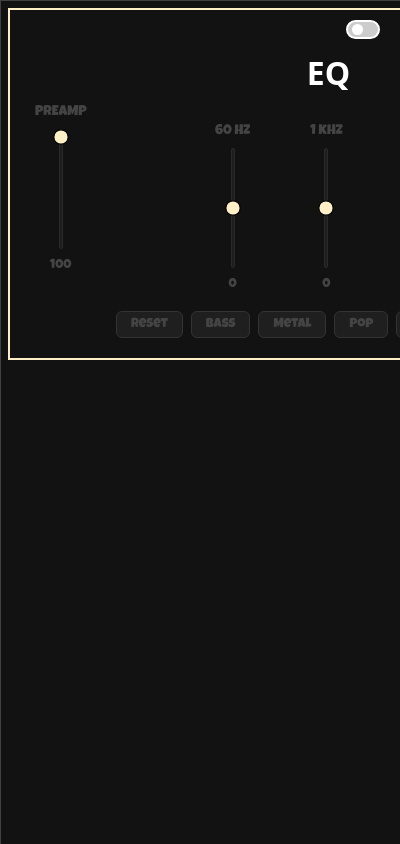
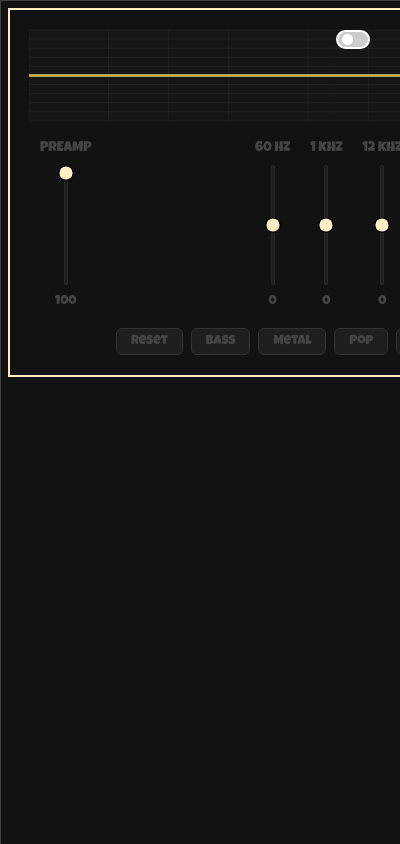
Before and after one commit to renessanssi/EQ, a browser extension: page popup/index.html in a window 400 px wide. Shown: the top 844 px of the page. Drawn offline with Linux system fonts and the light colour scheme; a web font is replaced by a local one.

Commit message:
Added visualizer
- Graphic visualizer of audio band
- Logarithmic preamp value
- Styling to include every feature

```diff
--- a/content.js
+++ b/content.js
@@ -70,7 +70,7 @@
     filters.bass.gain.value = settings.bass ?? 0;
     filters.mid.gain.value = settings.mid ?? 0;
     filters.treble.gain.value = settings.treble ?? 0;
-    preamp.gain.value = (settings.preamp ?? 100) / 100;
+    preamp.gain.value = Math.pow(10, ((settings.preamp ?? 100) - 100) / 100);
   });
 
   // -------------------------------
--- a/popup/index.html
+++ b/popup/index.html
@@ -14,8 +14,8 @@
   <div class="top-border"></div>
   <div class="left-border"></div>
 
-  <!-- Logo -->
-  <h1>EQ</h1>
+  <!-- Visualizer -->
+  <canvas id="eqCanvas"></canvas>
 
   <!-- Toggle Button -->
   <div class="toggle-wrapper">
@@ -23,10 +23,11 @@
     <label for="eqToggle"></label>
   </div>
 
+  <div class="eq-wrapper">
     <!-- Preamp -->
     <div class="preamp-container">
       <div class="slider-container">
-      <label>PREAMP</label>
+        <label for="preamp">PREAMP</label>
         <input type="range" id="preamp" min="0" max="100" value="100" step="1" />
         <span id="preampVal">100</span>
       </div>
@@ -50,9 +51,10 @@
         <span id="trebleVal">0</span>
       </div>
     </div>
+  </div>
 
   <!-- Presets -->
-  <div class="presets">
+  <div class="preset-container">
     <button id="resetBtn">Reset</button>
 
     <button class="preset" data-preset="boostBass">Bass</button>
@@ -63,7 +65,7 @@
     <button class="preset" id="customBtn" data-preset="boostCustom">Custom</button>
   </div>
 
-  <!-- Script -->
+  <!-- Scripts -->
   <script type="module" src="script.js"></script>
 </body>
 </html>
--- a/popup/script.js
+++ b/popup/script.js
@@ -72,12 +72,13 @@ function animateSliderTo(slider, target) {
 
   const interval = setInterval(() => {
     slider.value = parseFloat(slider.value) + stepValue;
+    slider.dispatchEvent(new Event('input'));
     count++;
     if (count >= steps) {
       slider.value = target;
+      slider.dispatchEvent(new Event('input'));
       clearInterval(interval);
     }
-    sendEQSettingsIfEnabled();
   }, 10);
 }
 
@@ -96,17 +97,14 @@ function removeActivePresets() {
 // Enable / disable controls based on toggle
 // -------------------------------
 function setControlsEnabled(enabled) {
-  // Sliders
   [dom.bassControl, dom.midControl, dom.trebleControl, dom.preampControl].forEach(slider => {
     slider.disabled = !enabled;
   });
 
-  // Buttons
   [dom.resetBtn, dom.customBtn, ...dom.presetButtons].forEach(btn => {
     btn.disabled = !enabled;
   });
 
-  // Optional dim overlay
   const eqContainer = document.querySelector('.equalizer-container');
   if (eqContainer) {
     eqContainer.classList.toggle('disabled', !enabled);
@@ -138,6 +136,11 @@ chrome.tabs.query({ active: true, currentWindow: true }, async (tabs) => {
 
   updateValueLabels(settings);
 
+  // ✅ Force graph redraw when popup reopens
+  if (window.eqGraphInjected && typeof window.redrawEQGraph === 'function') {
+    window.redrawEQGraph(settings);
+  }
+
   // Restore active preset button
   removeActivePresets();
   if (activePresetName) {
@@ -164,7 +167,6 @@ chrome.tabs.query({ active: true, currentWindow: true }, async (tabs) => {
     chrome.runtime.sendMessage({ type: 'toggleChanged', enabled, tabId: currentTabId });
 
     setControlsEnabled(enabled);
-
     if (enabled) sendEQSettings();
   });
 });
@@ -184,7 +186,7 @@ dom.preampControl.addEventListener('input', () => {
 // Equalizer sliders
 // -------------------------------
 [dom.bassControl, dom.midControl, dom.trebleControl].forEach((slider) => {
-  slider.addEventListener('input', () => {
+  slider.addEventListener('input', (event) => {
     updateValueLabels({
       bass: Number(dom.bassControl.value),
       mid: Number(dom.midControl.value),
@@ -193,17 +195,16 @@ dom.preampControl.addEventListener('input', () => {
 
     sendEQSettingsIfEnabled();
 
-    // Highlight Custom mode
+    if (event.isTrusted) {
       removeActivePresets();
       dom.customBtn.classList.add('active');
-
-    // Save "custom" preset
       chrome.storage.session.set({ [`activePreset_${currentTabId}`]: 'custom' });
       saveTabSettings(currentTabId, {
         bass: Number(dom.bassControl.value),
         mid: Number(dom.midControl.value),
         treble: Number(dom.trebleControl.value)
       }, 'custom');
+    }
   });
 });
 
@@ -263,3 +264,137 @@ dom.presetButtons.forEach((button) => {
     sendEQSettingsIfEnabled();
   });
 });
+
+// -------------------------------
+// Graph initialization
+// -------------------------------
+if (!window.eqGraphInjected) {
+  window.eqGraphInjected = true;
+
+  const context = new (window.AudioContext || window.webkitAudioContext)();
+  const filters = {
+    bass: context.createBiquadFilter(),
+    mid: context.createBiquadFilter(),
+    treble: context.createBiquadFilter()
+  };
+
+  filters.bass.type = 'lowshelf';
+  filters.bass.frequency.value = 60;
+  filters.bass.gain.value = 0;
+
+  filters.mid.type = 'peaking';
+  filters.mid.frequency.value = 1000;
+  filters.mid.Q.value = 1;
+  filters.mid.gain.value = 0;
+
+  filters.treble.type = 'highshelf';
+  filters.treble.frequency.value = 12000;
+  filters.treble.gain.value = 0;
+
+  const preamp = context.createGain();
+  preamp.gain.value = 1;
+
+  const canvas = document.getElementById('eqCanvas');
+  const ctx = canvas.getContext('2d');
+
+  const POINTS = 512;
+  const freqs = new Float32Array(POINTS);
+  const fmin = 20, fmax = 20000;
+  for (let i = 0; i < POINTS; i++) {
+    const frac = i / (POINTS - 1);
+    freqs[i] = fmin * Math.pow(fmax / fmin, frac);
+  }
+  const mag = {
+    bass: new Float32Array(POINTS),
+    mid: new Float32Array(POINTS),
+    treble: new Float32Array(POINTS)
+  };
+
+  function dBtoLinear(db) { return Math.pow(10, db / 20); }
+  function dbToY(db, top, bottom, plotH) { return ((top - db) / (top - bottom)) * plotH; }
+  function freqToX(freq, plotW) { return (Math.log10(freq / 20) / Math.log10(20000 / 20)) * plotW; }
+
+  function wireSlider(slider, valElem, onChange) {
+    slider.addEventListener('input', e => {
+      valElem.textContent = e.target.value;
+      onChange(Number(e.target.value));
+      draw();
+    });
+  }
+
+  wireSlider(dom.preampControl, dom.preampValLabel, v => preamp.gain.value = dBtoLinear((v - 100) / 10));
+  wireSlider(dom.bassControl, dom.bassValLabel, v => filters.bass.gain.value = v);
+  wireSlider(dom.midControl, dom.midValLabel, v => filters.mid.gain.value = v);
+  wireSlider(dom.trebleControl, dom.trebleValLabel, v => filters.treble.gain.value = v);
+
+  function computeResponses() {
+    filters.bass.getFrequencyResponse(freqs, mag.bass, new Float32Array(POINTS));
+    filters.mid.getFrequencyResponse(freqs, mag.mid, new Float32Array(POINTS));
+    filters.treble.getFrequencyResponse(freqs, mag.treble, new Float32Array(POINTS));
+  }
+
+  function draw() {
+    computeResponses();
+
+    const w = canvas.width = canvas.clientWidth * devicePixelRatio;
+    const h = canvas.height = canvas.clientHeight * devicePixelRatio;
+    ctx.resetTransform();
+    ctx.scale(devicePixelRatio, devicePixelRatio);
+    ctx.clearRect(0, 0, canvas.clientWidth, canvas.clientHeight);
+
+    const margin = { left: 0, right: 0, top: 20, bottom: 20 };
+    const plotW = canvas.clientWidth - margin.left - margin.right;
+    const plotH = canvas.clientHeight - margin.top - margin.bottom;
+
+    ctx.fillStyle = 'rgba(255,255,255,0.02)';
+    ctx.fillRect(margin.left, margin.top, plotW, plotH);
+
+    const freqTicks = [20, 50, 100, 200, 500, 1000, 2000, 5000, 10000, 20000];
+    ctx.strokeStyle = 'rgba(255,255,255,0.04)';
+    ctx.lineWidth = 1;
+    ctx.beginPath();
+    for (let f of freqTicks) {
+      const x = margin.left + freqToX(f, plotW);
+      ctx.moveTo(x, margin.top);
+      ctx.lineTo(x, margin.top + plotH);
+    }
+    ctx.stroke();
+
+    const dbTop = 30, dbBottom = -30;
+    ctx.beginPath();
+    for (let db = dbTop; db >= dbBottom; db -= 6) {
+      const y = margin.top + dbToY(db, dbTop, dbBottom, plotH);
+      ctx.moveTo(margin.left, y);
+      ctx.lineTo(margin.left + plotW, y);
+    }
+    ctx.stroke();
+
+    function drawCurve(arr, color, width = 2) {
+      ctx.beginPath();
+      ctx.lineWidth = width;
+      ctx.strokeStyle = color;
+      for (let i = 0; i < POINTS; i++) {
+        const x = margin.left + freqToX(freqs[i], plotW);
+        const y = margin.top + dbToY(20 * Math.log10(arr[i]), dbTop, dbBottom, plotH);
+        i === 0 ? ctx.moveTo(x, y) : ctx.lineTo(x, y);
+      }
+      ctx.stroke();
+    }
+
+    drawCurve(mag.treble, 'rgba(140,255,150,0.95)');
+    drawCurve(mag.mid, 'rgba(90,170,255,0.95)');
+    drawCurve(mag.bass, 'rgba(255,174,0,0.95)');
+  }
+
+  // ✅ Allow popup to trigger redraw later
+  window.redrawEQGraph = (settings) => {
+    filters.bass.gain.value = settings.bass;
+    filters.mid.gain.value = settings.mid;
+    filters.treble.gain.value = settings.treble;
+    preamp.gain.value = (settings.preamp ?? 100) / 100;
+    draw();
+  };
+
+  draw();
+  window.addEventListener('resize', () => { setTimeout(draw, 100); });
+}
--- a/popup/style.css
+++ b/popup/style.css
@@ -19,7 +19,6 @@ body {
   align-items: center;
   justify-content: center;
   min-width: calc(640px + 1px);
-  padding: 20px;
   border: 2px solid #ffefc7;
   box-sizing: border-box;
 
@@ -61,8 +60,8 @@ h1 {
 /* TOGGLE */
 .toggle-wrapper {
   position: fixed;
-  top: 20px;
-  right: 20px;
+  top: 30px;
+  right: 30px;
   z-index: 9999;
 }
 
@@ -128,21 +127,35 @@ span {
   margin-top: 8px;
   font-size: 13px;
   color: var(--text-color);
+  cursor: default;
 }
 
-/* PREAMP */
-.preamp-container {
-  position: fixed;
-  top: 105px;
-  left: 35px;
+.eq-wrapper {
+  display: flex;
+  align-items: flex-end; /* Align sliders at bottom */
+  justify-content: center; /* Centers EQ sliders as a group */
+  gap: 40px; /* Space between preamp and EQ */
+  position: relative; /* Needed for absolute positioning of preamp */
+  width: 100%;
 }
 
-/* EQUALIZER */
+.preamp-container {
+  position: absolute; /* Take it out of normal flow */
+  left: 30px; /* Almost left edge, adjust as needed */
+  display: flex;
+  flex-direction: column;
+  align-items: center;
+}
+
 .equalizer-container {
   display: flex;
-  justify-content: center;
-  align-items: flex-end;
-  gap: 60px;
+  gap: 20px; /* Space between EQ sliders */
+}
+
+.slider-container {
+  display: flex;
+  flex-direction: column;
+  align-items: center;
 }
 
 /* SLIDERS */
@@ -236,11 +249,12 @@ button:active:not(:disabled) {
 }
 
 /* PRESETS */
-.presets {
+.preset-container {
   display: flex;
   flex-wrap: wrap;
   justify-content: center;
   margin-top: 20px;
+  margin-bottom: 20px;
   gap: 8px;
 }
 
@@ -250,3 +264,14 @@ button:active:not(:disabled) {
 }
 
 /* */
+
+#customBtn {
+  pointer-events: none;
+  cursor: default;
+}
+
+#eqCanvas {
+  width: 94%;
+  height: 131px;
+  display: block;
+}
```
Lines whose indentation alone changed are shown as unchanged.
